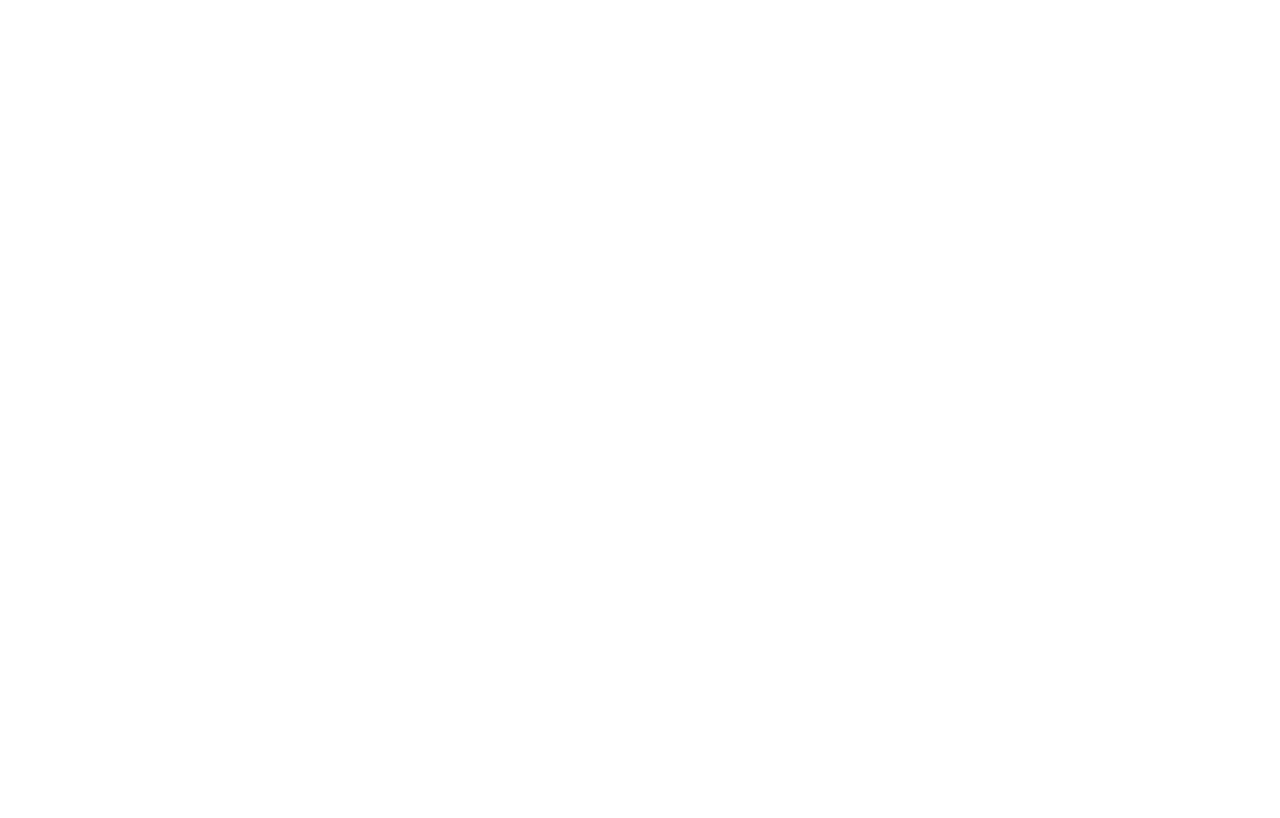
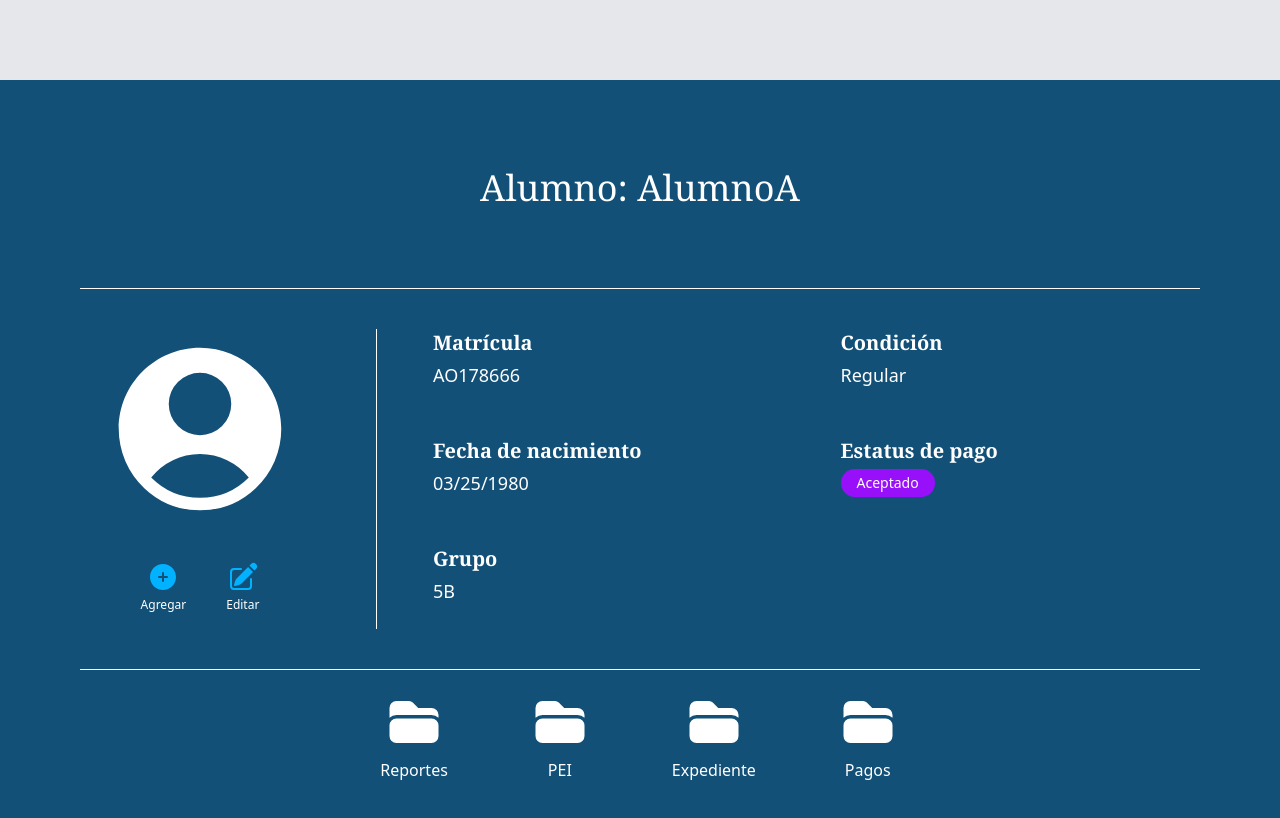
Before and after one commit to ximenaSilvaa/clima, a React (Vite) app: page /alumno in a window 1280 px wide. Before the commit this address had no page. Shown: the top 818 px of the page. Built offline with nearby package versions, Linux system fonts and the light colour scheme.

Commit message:
Ajustes visuales en Alumno y login: diseño, íconos y modal

```diff
--- a/package.json
+++ b/package.json
@@ -10,6 +10,7 @@
     "preview": "vite preview"
   },
   "dependencies": {
+    "@heroicons/react": "^2.2.0",
     "@tailwindcss/vite": "^4.1.4",
     "react": "^19.0.0",
     "react-dom": "^19.0.0",
--- a/src/pages/App.tsx
+++ b/src/pages/App.tsx
@@ -1,13 +1,15 @@
 import { Routes, Route, useNavigate } from 'react-router-dom'
 import './index.css'
 import Home from './home'
-import Grupos from './grupos'
+import Alumno from './alumno'
+import Login from './login'
 
 function App() {
   return (
     <Routes>
       <Route path="/" element={<Home />} />
-      <Route path="hola" element={<Grupos />} />
+      <Route path="login" element={<Login />} />
+      <Route path="/alumno" element={<Alumno />} />
     </Routes>
   )
 }
--- /dev/null
+++ b/src/pages/alumno.tsx
@@ -0,0 +1,122 @@
+import { useState } from 'react';
+import { useNavigate } from 'react-router-dom';
+import {
+  FolderIcon,
+  UserCircleIcon,
+  PlusCircleIcon,
+  PencilSquareIcon,
+} from '@heroicons/react/24/solid';
+
+function Alumno() {
+  const [activeFolder, setActiveFolder] = useState<string | null>(null);
+
+  const folders = ['Reportes', 'PEI', 'Expediente', 'Pagos'];
+
+  return (
+    <div className="min-h-screen bg-[#135078] text-white font-sans w-full overflow-x-hidden relative">
+
+      {/* Barra de navegación - más alta */}
+      <div className="w-full h-20 bg-gray-200" />
+
+      <div className="max-w-screen-xl mx-auto w-full px-6 sm:px-20 py-12">
+
+        {/* Título */}
+        <h1 className="text-center text-4xl font-serif mt-10 mb-20">
+          Alumno: AlumnoA
+        </h1>
+
+        {/* Línea superior */}
+        <div className="border-t border-white mb-10" />
+
+        {/* Sección principal */}
+        <div className="flex flex-col lg:flex-row items-stretch w-full gap-14 min-h-[300px]">
+
+          {/* Izquierda: Avatar y botones */}
+          <div className="flex flex-col items-center lg:items-center gap-6 w-full lg:w-[240px]">
+
+            {/* Icono de usuario */}
+            <UserCircleIcon className="w-80 h-50 text-white" />
+
+            {/* Botones */}
+            <div className="flex gap-10 mt-2">
+              <div className="flex flex-col items-center text-xs">
+                <PlusCircleIcon className="w-8 h-8 text-[#00b2ff] mb-1" />
+                Agregar
+              </div>
+              <div className="flex flex-col items-center text-xs">
+                <PencilSquareIcon className="w-8 h-8 text-[#00b2ff] mb-1" />
+                Editar
+              </div>
+            </div>
+          </div>
+
+          {/* Línea vertical visible */}
+          <div className="hidden lg:block w-px bg-white self-stretch" />
+
+          {/* Derecha: Datos del alumno */}
+          <div className="flex-1 grid grid-cols-1 md:grid-cols-2 gap-y-6 gap-x-12">
+            <div>
+              <p className="font-serif text-xl font-bold mb-1">Matrícula</p>
+              <p className="text-lg">AO178666</p>
+            </div>
+            <div>
+              <p className="font-serif text-xl font-bold mb-1">Condición</p>
+              <p className="text-lg">Regular</p>
+            </div>
+            <div>
+              <p className="font-serif text-xl font-bold mb-1">Fecha de nacimiento</p>
+              <p className="text-lg">03/25/1980</p>
+            </div>
+            <div>
+              <p className="font-serif text-xl font-bold mb-1">Estatus de pago</p>
+              <div className="bg-purple-600 px-4 py-1 rounded-full w-fit text-sm mt-1">
+                Aceptado
+              </div>
+            </div>
+            <div>
+              <p className="font-serif text-xl font-bold mb-1">Grupo</p>
+              <p className="text-lg">5B</p>
+            </div>
+          </div>
+        </div>
+
+        {/* Línea inferior */}
+        <div className="border-t border-white mt-10 mb-6" />
+
+        {/* Carpetas */}
+        <div className="flex justify-center gap-20 flex-wrap">
+          {folders.map((label) => (
+            <button
+              key={label}
+              onClick={() => setActiveFolder(label)}
+              className="flex flex-col items-center focus:outline-none"
+            >
+              <div className="w-16 h-14 mb-2 text-white">
+                <FolderIcon className="w-full h-full" />
+              </div>
+              <span className="text-sm sm:text-base">{label}</span>
+            </button>
+          ))}
+        </div>
+      </div>
+
+      {/* Modal */}
+      {activeFolder && (
+        <div className="absolute inset-0 bg-[#135078]/95 flex items-center justify-center z-50">
+          <div className="bg-white text-black p-6 rounded shadow-lg w-80 text-center">
+            <h2 className="text-xl font-bold mb-4">{activeFolder}</h2>
+            <p>Contenido del documento "{activeFolder}"</p>
+            <button
+              onClick={() => setActiveFolder(null)}
+              className="mt-6 bg-[#135078] text-white px-4 py-2 rounded"
+            >
+              Cerrar
+            </button>
+          </div>
+        </div>
+      )}
+    </div>
+  );
+}
+
+export default Alumno;
--- a/src/pages/home.tsx
+++ b/src/pages/home.tsx
@@ -11,7 +11,7 @@
                     <h1 className="font-bold text-2xl mb-4 text-white">Hola putos</h1>
                     <button
                         className="bg-black text-cyan-300 px-4 py-2 rounded cursor-pointer hover:bg-gray-800 transition"
-                        onClick={() => navigate('/hola')}
+                        onClick={() => navigate('/login')}
                     >
                         Push me
                     </button>
--- a/src/pages/index.css
+++ b/src/pages/index.css
@@ -5,5 +5,14 @@
 }
 
 @theme {
-  --color-primary: #1e40af; /* azul fuerte */
+  --azul: #195A86;
+  --azul4: #8FC9E1;
+  --gris: #E7E7E7;
+  --azul2: #28574E;
+  --azul5: #009BDD;
+  --gris2: #B3B3B3;
+  --azul3: #2AB5EC;
+  --morado: #865ea6;
+  --gris3: #383838;
+
 }
--- /dev/null
+++ b/src/pages/login.tsx
@@ -0,0 +1,47 @@
+import { useState } from 'react';
+import { useNavigate } from 'react-router-dom';
+
+function Login() {
+    const navigate = useNavigate();
+
+    return (
+        <div className="h-screen flex flex-col bg-[var(--gris)]">
+            <div className="flex-1 flex flex-col justify-center items-center text-white text-center font-serif space-y-40">
+                <h1 className="text-4xl text-[var(--azul)] mt-[-200px]">Iniciar Sesión</h1>
+            </div>
+
+            <div className="relative flex-1 bg-[var(--azul)] flex justify-center items-center rounded-t-3xl">
+                <div className="absolute top-5/32 left-1/2 transform -translate-x-1/2 -translate-y-1/2">
+                   <div className="bg-white w-130 py-20 px-15 rounded-[15px] shadow-lg flex flex-col items-center space-y-6 mb-20">
+                            <img src="logo.png" alt="Clínica Mexicana de Autismo" className="absolute top-[-60px] left-1/2 transform -translate-x-1/2 w-[230px]" />
+                    <div className="w-2/3">
+                        <label className="block text-gray-700 text-sm mb-1">Usuario:</label>
+                        <input
+                            type="text"
+                            placeholder="Usuario"
+                            className="w-full p-3 rounded-full bg-[#cde0f4] focus:outline-none focus:ring-2 focus:ring-[#7aa5d9]"
+                        />
+                    </div>
+
+                    <div className="w-2/3">
+                        <label className="block text-gray-700 text-sm mb-">Contraseña:</label>
+                        <input
+                            type="password"
+                            placeholder="Contraseña"
+                            className="w-full p-3 rounded-full bg-[#cde0f4] focus:outline-none focus:ring-2 focus:ring-[#7aa5d9]"
+                        />
+                    </div>
+                    <button
+                        className="bg-white text-[var(--azul)] font-bold text-lg px-8 py-2 rounded-full border border-gray-300 hover:bg-[#cde0f4]"
+                        onClick={() => navigate('/alumno')}
+                    >
+                        Ingresar
+                    </button>
+                    </div>
+                </div>
+            </div>
+        </div>
+    );
+}
+
+export default Login;
```
Also changed, not shown: public/logo.png (added), 1 other file (tests, documents, lock files or other folders).
